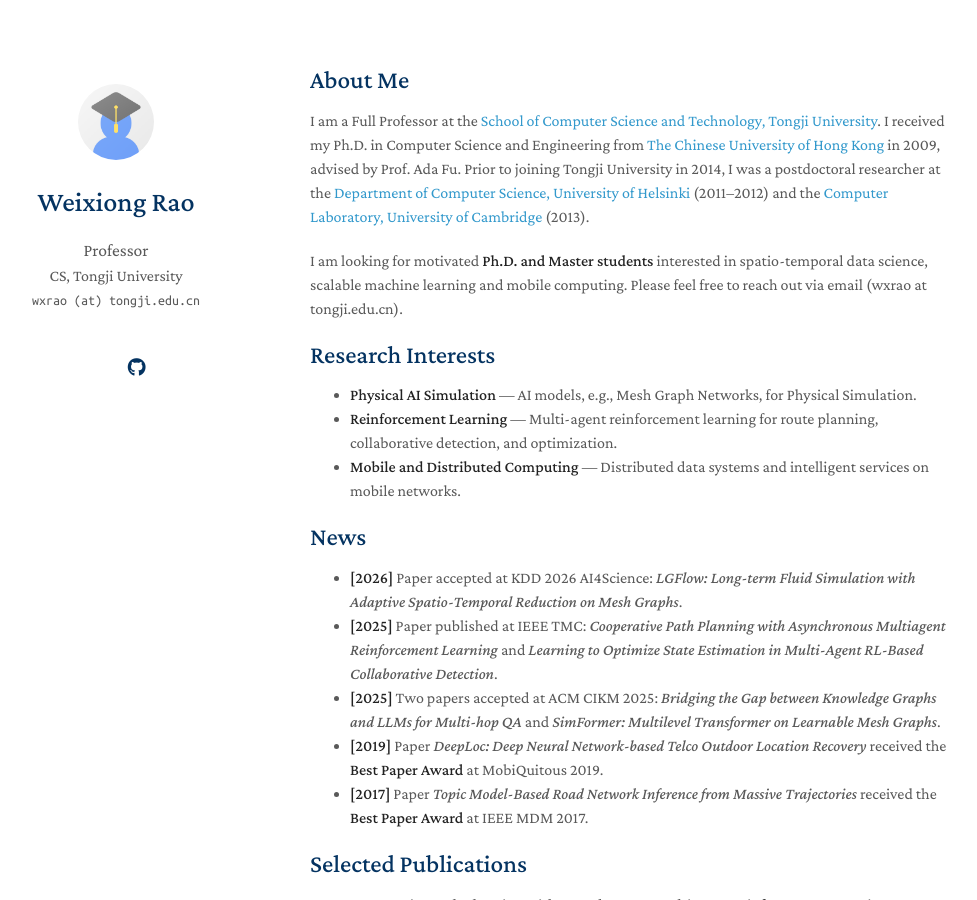
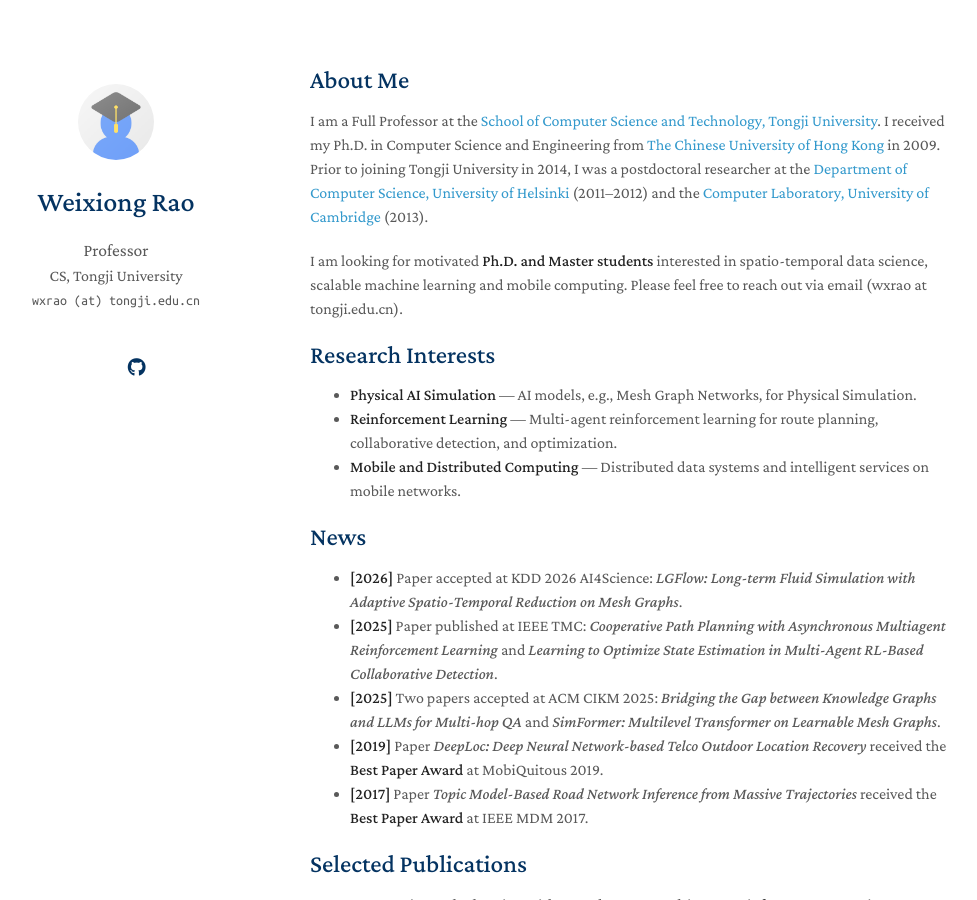
Before and after one commit to wxrao/wxrao.github.io, a Jekyll site: the page built from index.md, in a window 1280 px wide and 900 px high. Shown: the whole window, without its empty margins (160-1137 px from the left). Built offline with Jekyll 4.4.1, drawn with Linux system fonts in a browser that asks for light colours; a style sheet for code colours, icons or effects is not loaded; our own code applies the rules of GitHub Pages for plain Markdown files.

Commit message:
Update index.md

```diff
--- a/index.md
+++ b/index.md
@@ -4,7 +4,7 @@ layout: homepage
 
 ## About Me
 
-I am a Full Professor at the [School of Computer Science and Technology, Tongji University](https://cs.tongji.edu.cn/info/1061/2735.htm). I received my Ph.D. in Computer Science and Engineering from [The Chinese University of Hong Kong](https://www.cse.cuhk.edu.hk/) in 2009, advised by Prof. Ada Fu. Prior to joining Tongji University in 2014, I was a postdoctoral researcher at the [Department of Computer Science, University of Helsinki](https://www.cs.helsinki.fi/) (2011–2012) and the [Computer Laboratory, University of Cambridge](https://www.cl.cam.ac.uk/) (2013).
+I am a Full Professor at the [School of Computer Science and Technology, Tongji University](https://cs.tongji.edu.cn/info/1061/2735.htm). I received my Ph.D. in Computer Science and Engineering from [The Chinese University of Hong Kong](https://www.cse.cuhk.edu.hk/) in 2009. Prior to joining Tongji University in 2014, I was a postdoctoral researcher at the [Department of Computer Science, University of Helsinki](https://www.cs.helsinki.fi/) (2011–2012) and the [Computer Laboratory, University of Cambridge](https://www.cl.cam.ac.uk/) (2013).
 
 I am looking for motivated **Ph.D. and Master students** interested in spatio-temporal data science, scalable machine learning and mobile computing. Please feel free to reach out via email (wxrao at tongji.edu.cn).
 
```
